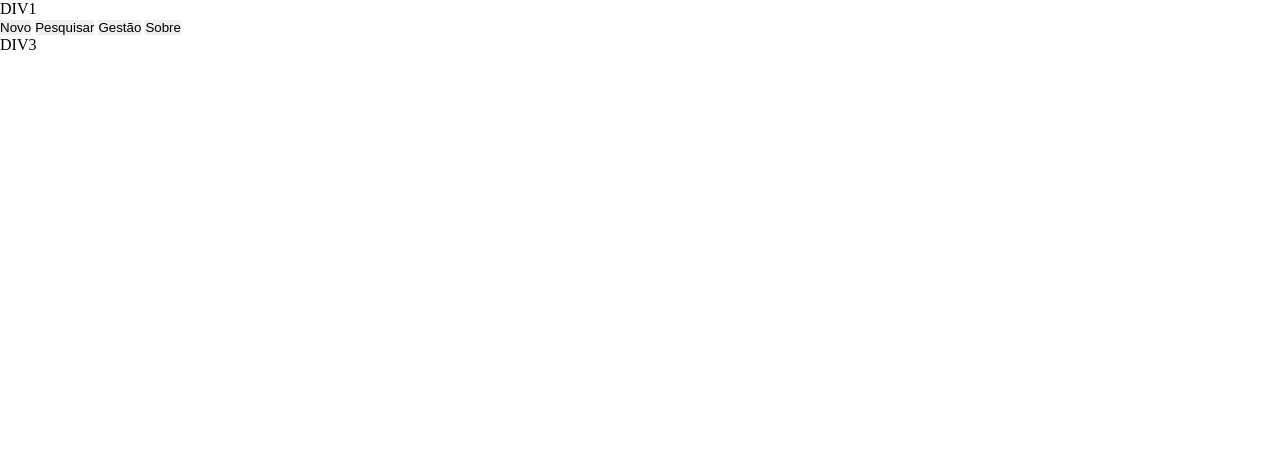
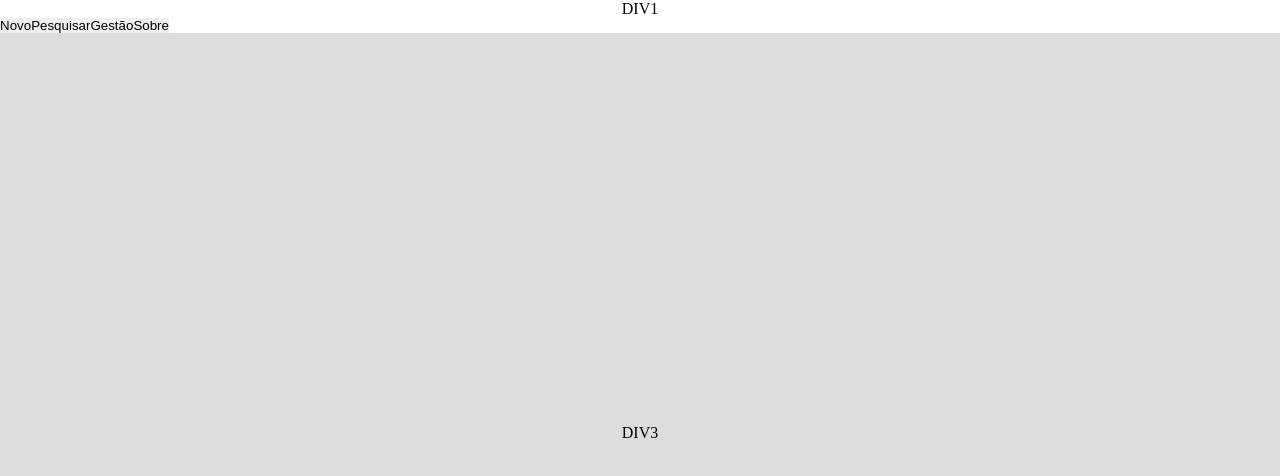
Before and after one commit to Johnhelder/agenda, a plain HTML site: page index.html in a window 1280 px wide. Drawn offline with Linux system fonts and the light colour scheme.

Commit message:
Estilizando as abas

```diff
--- a/assets/css/style.css
+++ b/assets/css/style.css
@@ -4,3 +4,41 @@
   margin: 0px;
   box-sizing: border-box;
 }
+
+.cabecalho{
+ display: flex;
+ justify-content: center;
+ align-items: center;
+ /* border: 1px solid #fcc; */
+}
+
+.menu{
+  display: flex;
+  justify-content: flex-start;
+  align-items: center;
+  /* border: 1px solid #fcc; */
+}
+
+.principal{
+  display: flex;
+  justify-content: center;
+  align-items: center;
+  background-color: #ddd;
+  width: 100%;
+  height: 100vh;
+  /* border: 1px solid #fcc; */
+}
+
+.aba{
+background-color: #248;
+color: #fff;
+text-transform: uppercase;
+padding: 10px;
+cursor: pointer;
+border-radius: 8px 8px 0px 0px;
+margin-right: 3px;
+}
+
+.abaSelecionada{
+  background-color: #ddd !important;
+}
```
